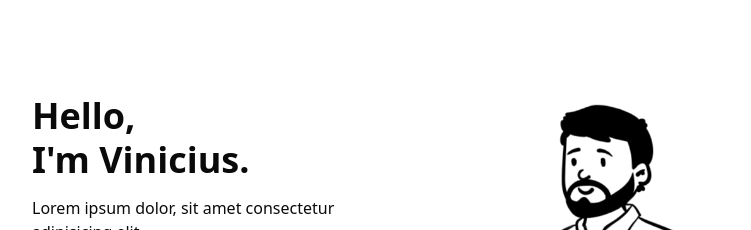
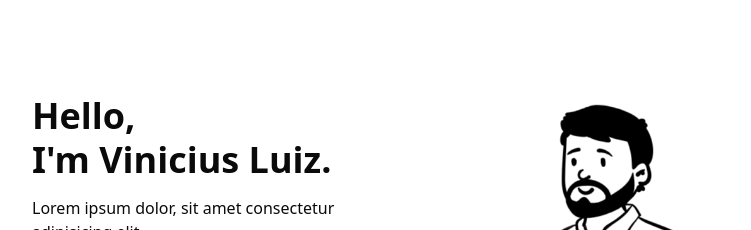
Before and after one commit to ViniAlmeida25/portfolio, a React (Vite) app: page / in a window 1280 px wide. Shown: the top 230 px of the page, without its empty margins (264-1015 px from the left). Built offline with nearby package versions, Linux system fonts and the light colour scheme.

Commit message:
Mudança no titulo

```diff
--- a/src/components/Hero/Hero.jsx
+++ b/src/components/Hero/Hero.jsx
@@ -9,7 +9,7 @@
         <p className="mt-4 text-4xl font-bold">
           Hello,
         </p>
-        <h1 className='text-4xl font-bold mt-1'>I'm Vinicius.</h1>
+        <h1 className='text-4xl font-bold mt-1'>I'm Vinicius Luiz.</h1>
         <p className="mt-4">Lorem ipsum dolor, sit amet consectetur adipisicing elit.</p>
         <p className="mt-2">This is my personal portfolio website here you can see some of my projects.</p>
       </div>
```
